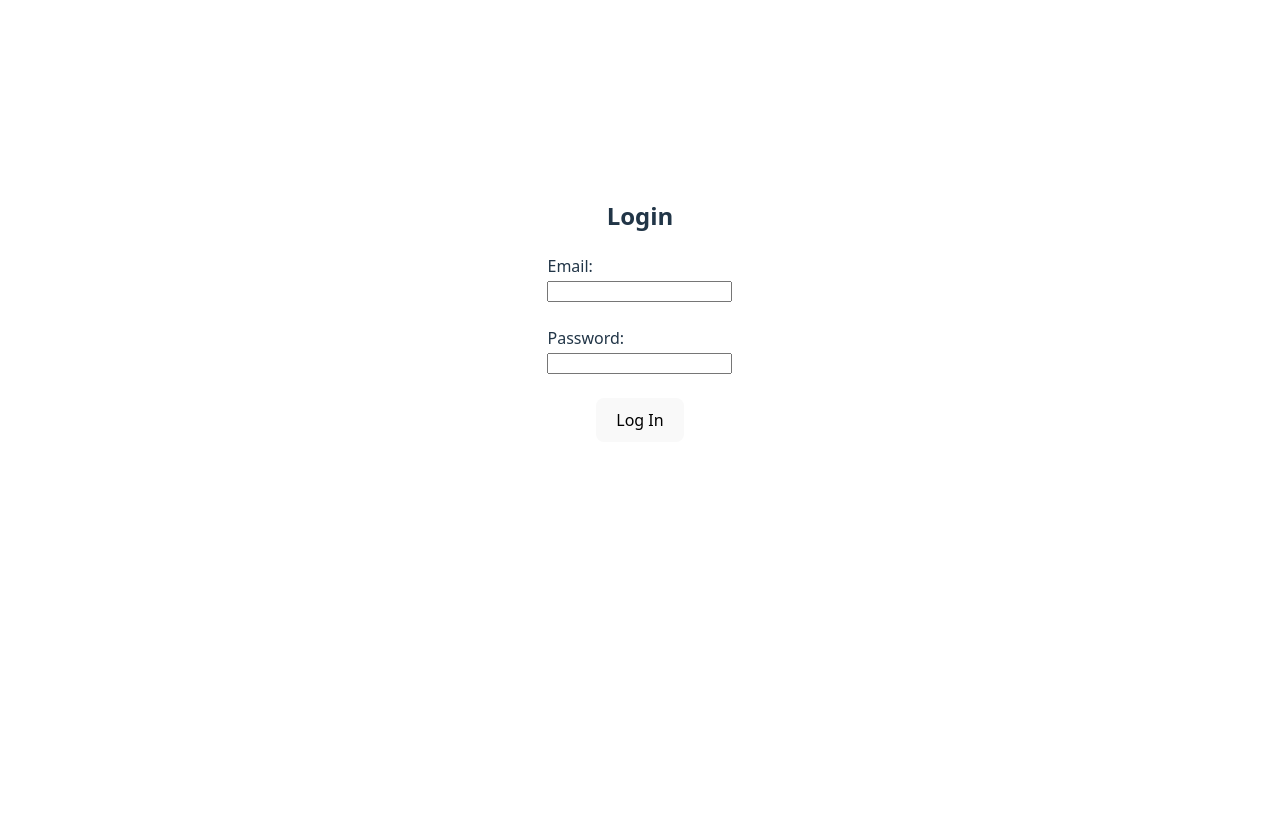
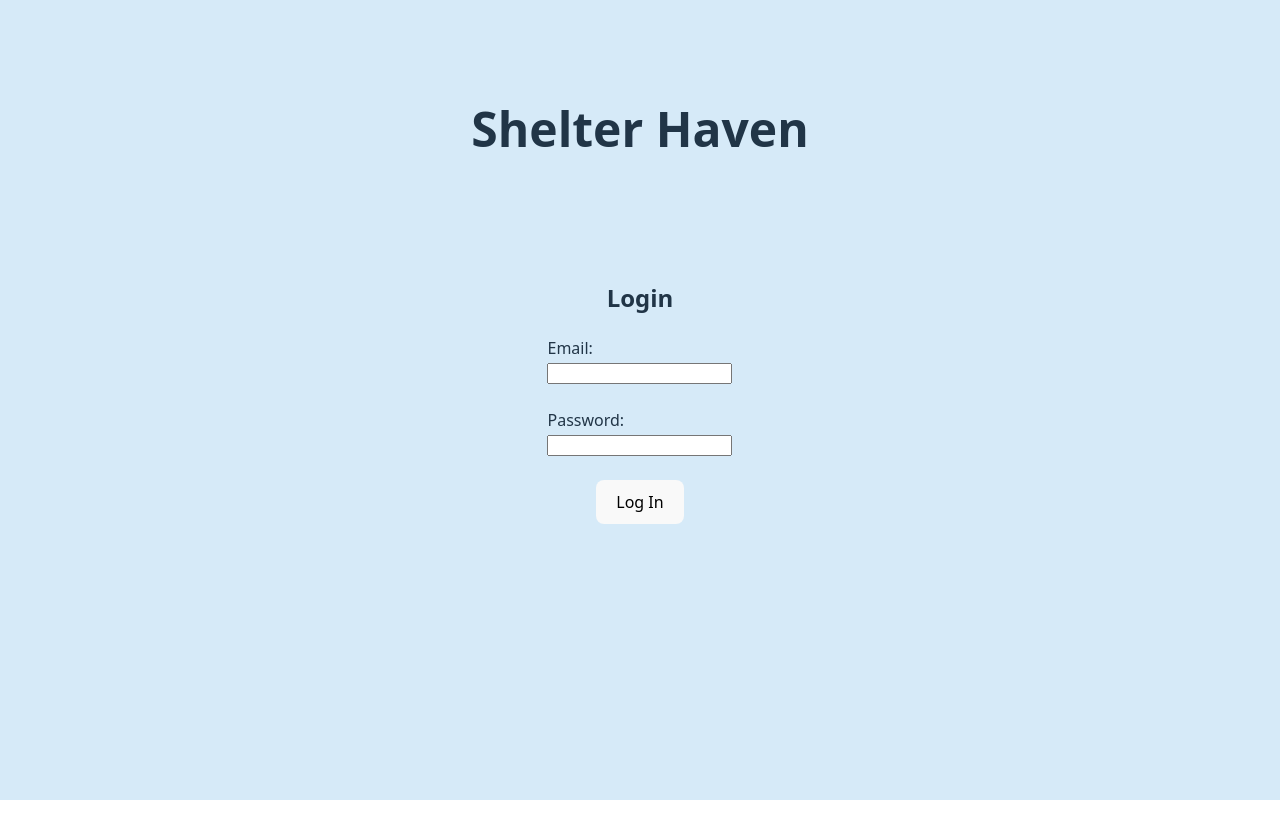
Before and after one commit to patrickpfontaine/shelter-haven, a React (Vite) app in the folder frontend/: page / in a window 1280 px wide. Built offline with nearby package versions, Linux system fonts and the light colour scheme.

Commit message:
changed login page

```diff
--- a/frontend/src/App.css
+++ b/frontend/src/App.css
@@ -1,10 +1,11 @@
-body {
-  overflow: hidden;
+ body {
+  overflow-x: hidden;
   justify-content: center;
   align-items: flex-start;
-  margin: 10px;
+  background-color: #d6eaf8;
 }
-#root {
+
+ #root {
   min-height: 98vh;
   min-width: 98vw;
 }
@@ -21,3 +22,16 @@ body {
   display: flex;
   justify-self: center;
 }
+.body {
+  display: flex;
+  flex-direction: column;
+  justify-content: center;
+  align-items: center;
+}
+
+.title {
+  padding: 1rem;
+  font-weight: bold;
+  margin-bottom: 5rem;
+  font-size: 3rem;
+}
--- a/frontend/src/App.jsx
+++ b/frontend/src/App.jsx
@@ -52,6 +52,11 @@ function App() {
 
   return (
       <div className="login-container">
+      <div className = "title">
+        <h>
+          Shelter Haven
+        </h>
+      </div>
         <h2>Login</h2>
         <form onSubmit={handleLogin}>
           <div>
```
Lines whose indentation alone changed are shown as unchanged.
